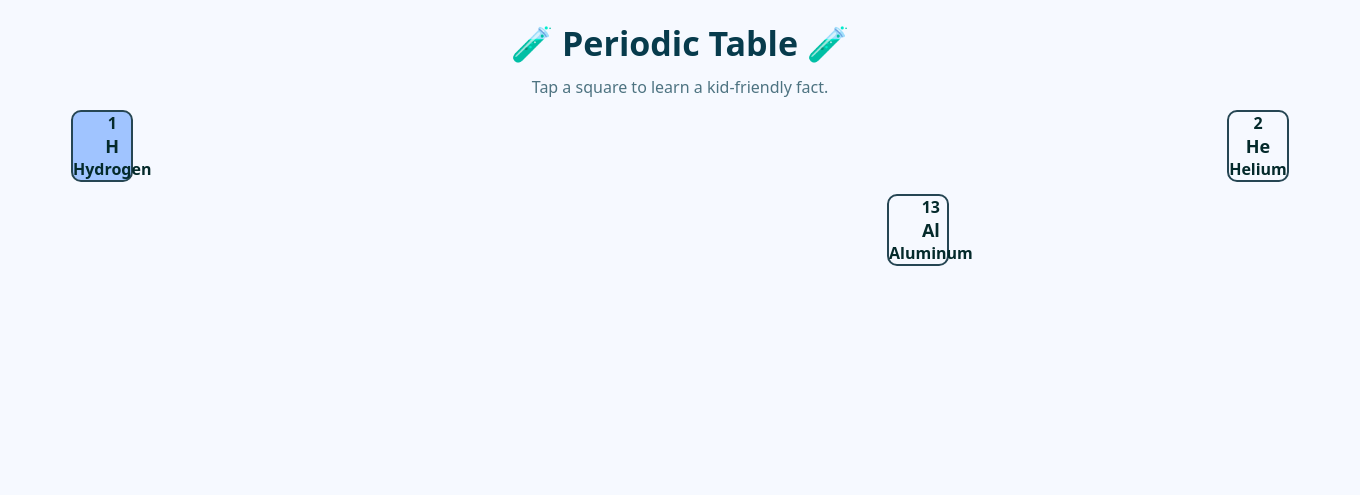
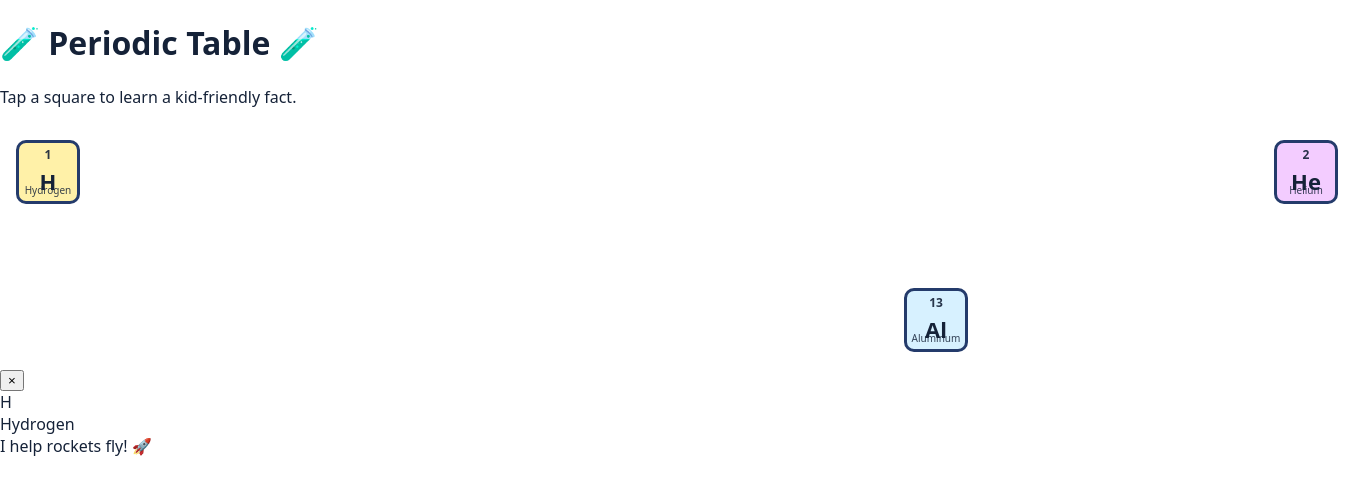
Before and after one commit to MEBANNED/fun-periodic-table, a Flask app: page / in a window 1360 px wide. Shown: the top 495 px of the page. Run offline with Flask 3, Linux system fonts and the light colour scheme.

Commit message:
Update style.css

```diff
--- a/static/style.css
+++ b/static/style.css
@@ -1,79 +1,93 @@
+/* Periodic Table UI — layout-only adjustments
+   - Atomic number small & centered at the top
+   - Symbol moved downward slightly
+   - Everything else left alone
+*/
+
 :root{
-  --ink:#073b4c;
-  --bg:#f6f9ff;
-  --card:#ffffff;
-  --border:#264653;
-  --shadow:0 16px 32px rgba(0,0,0,.18);
+  --cell-size: 64px;
+  --cell-radius: 10px;
+  --cell-border: 3px;
+  --fg: #152238;
+  --border: #243b6b;
+  --bg: #ffffff;
 }
 
-*{box-sizing:border-box}
 body{
   margin:0;
-  font-family:system-ui,-apple-system,Segoe UI,Roboto,Arial,sans-serif;
+  font-family: system-ui, -apple-system, Segoe UI, Roboto, "Helvetica Neue", Arial, "Noto Sans", "Liberation Sans", sans-serif;
+  color:var(--fg);
   background:var(--bg);
-  color:var(--ink);
-  text-align:center;
-  padding:20px 12px 64px;
-}
-h1{margin:0 0 10px;font-size:clamp(22px,4vw,34px)}
-.hint{margin:0 0 12px;opacity:.7}
-
-.grid{
-  display:grid;
-  grid-template-columns:repeat(18, min(62px,4.6vw));
-  gap:6px;
-  justify-content:center;
-  margin-inline:auto;
 }
 
-/* perfectly squared cells */
+/* grid container (reused if your page already has these) */
+.pt-grid{
+  display:grid;
+  grid-template-columns: repeat(18, var(--cell-size));
+  grid-auto-rows: var(--cell-size);
+  gap: 10px;
+  padding: 16px;
+  justify-content: start;
+}
+
+/* element cell */
 .cell{
-  aspect-ratio:1/1;
-  border-radius:10px;
-  border:2px solid var(--border);
-  display:grid;place-items:center;
-  font-weight:900;color:#042a2b;
-  cursor:pointer;user-select:none;
-  transition:transform .12s ease, filter .12s ease;
+  position:relative;
+  width: var(--cell-size);
+  height: var(--cell-size);
+  border: var(--cell-border) solid var(--border);
+  border-radius: var(--cell-radius);
+  background:#eed4ff;              /* default fallback */
+  display:flex;
+  align-items:center;
+  justify-content:center;
+  box-sizing:border-box;
+  cursor:pointer;
+  transition: transform .1s ease;
 }
-.cell:hover{transform:translateY(-2px);filter:brightness(1.05)}
-.sym{font-size:clamp(12px,1.6vw,18px)}
+.cell:active{ transform: scale(.98); }
 
-/* category colors */
-.cell[data-cat="alkali metal"]{background:#ffadad}
-.cell[data-cat="alkaline earth metal"]{background:#ffd6a5}
-.cell[data-cat="transition metal"]{background:#fdffb6}
-.cell[data-cat="post-transition metal"]{background:#caffbf}
-.cell[data-cat="metalloid"]{background:#9bf6ff}
-.cell[data-cat="nonmetal"]{background:#a0c4ff}
-.cell[data-cat="halogen"]{background:#bdb2ff}
-.cell[data-cat="noble gas"]{background:#ffc6ff}
-.cell[data-cat="lanthanoid"]{background:#e0fbfc}
-.cell[data-cat="actinoid"]{background:#d0f4de}
+/* atomic number (top center) */
+.cell .num{
+  position:absolute;
+  top:6px;
+  left:50%;
+  transform:translateX(-50%);
+  font-size:12px;
+  line-height:1;
+  font-weight:700;
+  opacity:.9;
+  pointer-events:none;
+}
 
-.hidden{display:none !important;}
-#overlay{
-  position:fixed;inset:0;
-  background:rgba(0,0,0,.35);
-  backdrop-filter:blur(2px);
-  z-index:20;
+/* symbol (moved down so number fits above) */
+.cell .sym{
+  margin-top: 18px;   /* nudges the symbol down */
+  font-size: 22px;
+  font-weight: 800;
+  text-align:center;
 }
-.popup{
-  position:fixed;top:50%;left:50%;transform:translate(-50%,-50%);
-  width:min(92vw,520px);background:var(--card);border:3px solid var(--border);
-  border-radius:16px;box-shadow:var(--shadow);padding:16px;z-index:30;text-align:left;
+
+/* optional element name (small, under symbol) */
+.cell .el-name{
+  position:absolute;
+  bottom:6px;
+  left:50%;
+  transform:translateX(-50%);
+  font-size: 10px;
+  line-height:1;
+  opacity:.85;
+  text-align:center;
+  pointer-events:none;
 }
-.close{
-  position:absolute;top:6px;right:10px;border:none;background:transparent;
-  font-weight:900;font-size:22px;color:var(--border);cursor:pointer;
-}
-.popup-header{
-  display:flex;align-items:center;gap:12px;
-  border-bottom:1px dashed #cfd8dc;padding-bottom:8px;margin-bottom:10px;
-}
-.symbol{
-  width:64px;height:64px;border-radius:12px;border:2px solid #90caf9;background:#e8f1ff;
-  display:grid;place-items:center;font-size:28px;font-weight:900;color:#023047;
-}
-.name{font-size:20px;font-weight:800}
-.content{font-size:16px;line-height:1.45;min-height:48px}
+
+/* example colour mapping by category (kept simple; you may already have yours) */
+.cell[data-cat="noble-gas"]            { background:#f3ccff; }
+.cell[data-cat="nonmetal"]             { background:#fff1a8; }
+.cell[data-cat="alkali-metal"]         { background:#ffd3d3; }
+.cell[data-cat="alkaline-earth-metal"] { background:#ffe9c6; }
+.cell[data-cat="metalloid"]            { background:#dfffd8; }
+.cell[data-cat="post-transition-metal"]{ background:#d7f1ff; }
+.cell[data-cat="transition-metal"]     { background:#d6e7ff; }
+.cell[data-cat="lanthanide"]           { background:#e8f7ff; }
+.cell[data-cat="actinide"]             { background:#ffe4f3; }
```
